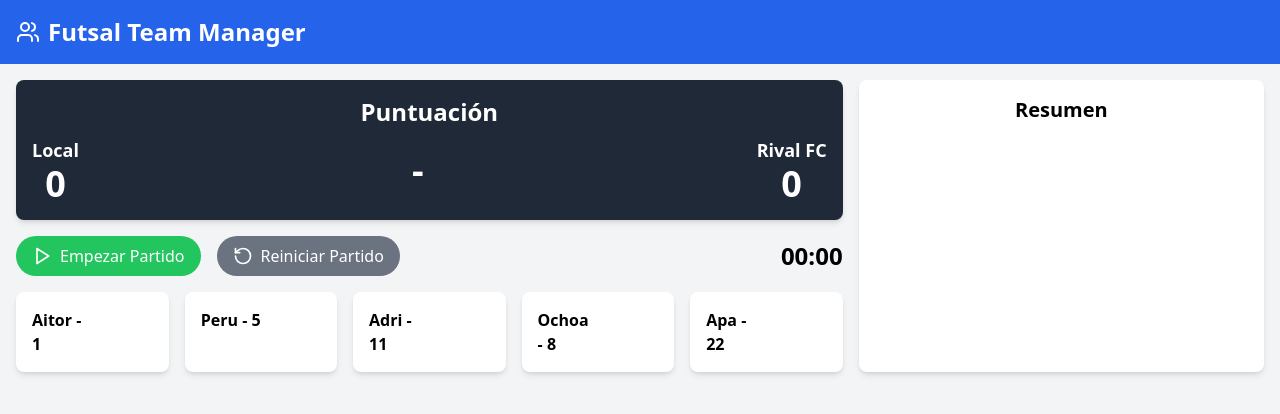
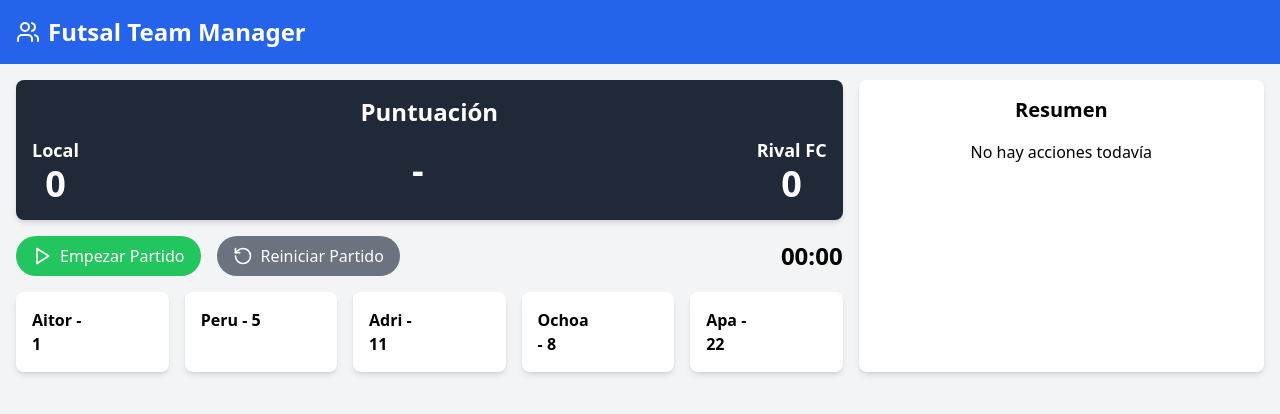
Before and after one commit to alvaro2203/futsal-app-frontend, a React (Vite) app: page / in a window 1280 px wide. Shown: the top 414 px of the page. Built offline with nearby package versions, Linux system fonts and the light colour scheme.

Commit message:
added message when no actions

```diff
--- a/src/components/ActionLog.tsx
+++ b/src/components/ActionLog.tsx
@@ -23,6 +23,7 @@ const ActionLog = ({ actions, players }: ActionLogProps) => {
     <div className="bg-white rounded-lg shadow-md p-4 text-center">
       <h2 className="text-xl font-bold mb-4">Resumen</h2>
       <div className="space-y-2">
+        {actions.length === 0 && <h3>No hay acciones todavía</h3>}
         {actions.map((action) => (
           <div key={action.id} className="flex items-center space-x-2">
             <span className="text-gray-500">
```
